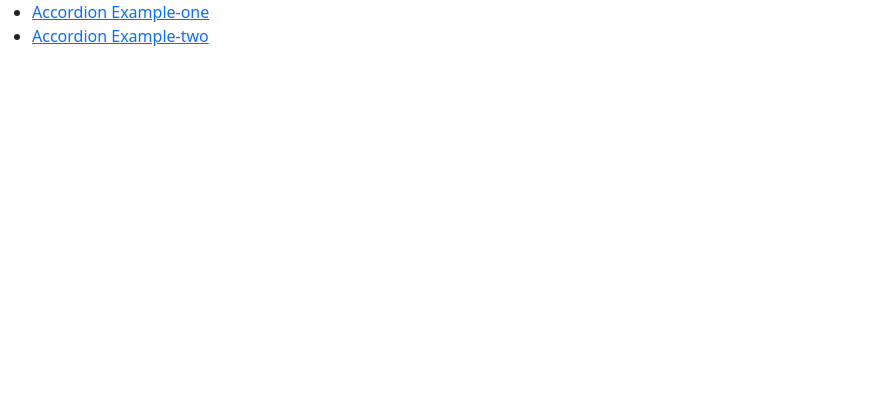
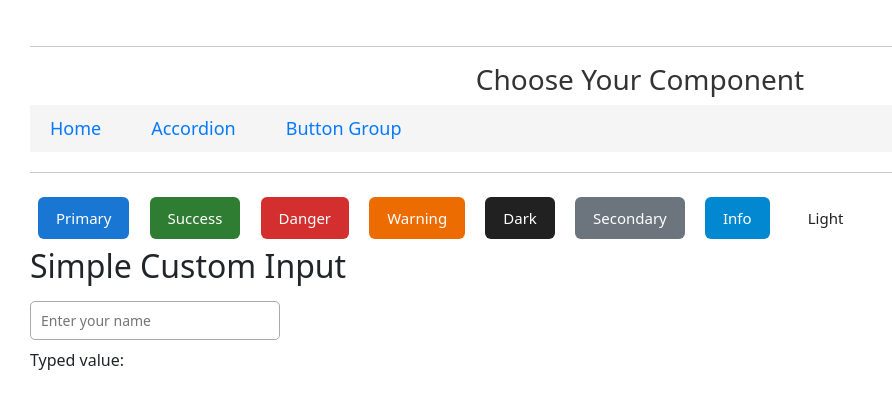
Before and after one commit to ajaynaveen99/react-components-app, a React (Vite) app: page /button-group in a window 1280 px wide. Shown: the top 408 px of the page, without its empty margins (0-892 px from the left). Built offline with nearby package versions, Linux system fonts and the light colour scheme.

Commit message:
Add Home component and custom button group with styling - Implemented Home component with welcome message - Created Button and ButtonGroup components with various button styles - Added Input component for user input - Updated App component to include routing for new components

```diff
--- a/src/App.jsx
+++ b/src/App.jsx
@@ -1,5 +1,7 @@
+import Home from "./components/Home.jsx";
 import Accordion from "./components/accordion/Accordion.jsx";
 import AccordionApp from "./components/accordion/cmp-example-two/Accordion.jsx";
+import ButtonGroup from "./components/custom_button_group/ButtonGroup.jsx";
 import { Routes, Route, Link } from "react-router-dom";
 import data from "./data";
 import "./index.css";
@@ -7,20 +9,27 @@ import "./index.css";
 function App() {
   return (
     <>
-      <nav>
+        <hr />
+    <div className="components-app"><h3>Choose Your Component</h3></div>
+
+      <nav className="nav-bar">
         <ul>
+          <li><Link to="/">Home</Link></li>
           <li>
-            <Link to="/">Accordion Example-one</Link>
+            <Link to="/accordion">Accordion</Link>
           </li>
           <li>
-            <Link to="/example-two">Accordion Example-two</Link>
+           <Link to="/button-group">Button Group</Link>
           </li>
         </ul>
       </nav>
+      <hr />
 
       <Routes>
-        <Route path="/" element={<Accordion items={data} />} />
+        <Route path="/" element={<Home />} />
+        <Route path="/accordion" element={<Accordion items={data} />} />
         <Route path="/example-two" element={<AccordionApp />} />
+        <Route path="/button-group" element={<ButtonGroup />} />
       </Routes>
     </>
   );
--- /dev/null
+++ b/src/components/Home.css
@@ -0,0 +1,7 @@
+h1{
+    text-align: center;
+    color: #333;
+    margin-top: 200px;
+
+
+}
--- /dev/null
+++ b/src/components/Home.jsx
@@ -0,0 +1,10 @@
+import React from 'react'
+import './Home.css';
+
+export default function Home() {
+  return (
+    <div>
+        <h1>WELL COME TO COMPONENTS APP 👆</h1>
+    </div>
+  )
+}
--- a/src/components/accordion/Accordion.jsx
+++ b/src/components/accordion/Accordion.jsx
@@ -1,5 +1,6 @@
 import { useState } from "react";
 import AccordionItem from "./AccordionItem";
+import { Link } from "react-router-dom";
 
 function Accordion({ items }) {
   const [openIndex, setOpenIndex] = useState(0);
@@ -10,6 +11,8 @@ function Accordion({ items }) {
 
   return (
     <div className="accordion" id="accordionExample">
+      <ul><li> <Link to="/example-two">Accordion Example-two</Link></li></ul>
+
       {items.map((item, index) => (
         <AccordionItem
           key={index}
--- /dev/null
+++ b/src/components/accordion/cmp-example-two/Question.css
@@ -0,0 +1,70 @@
+* {
+  box-sizing: border-box;
+  margin: 0;
+  padding: 0;
+}
+
+body {
+  font-family: system-ui, sans-serif;
+  background: #dbeafe;
+  color: #1e293b;
+  line-height: 1.6;
+}
+
+main {
+  display: flex;
+  justify-content: center;
+  align-items: center;
+  min-height: 100vh;
+}
+
+.container {
+  width: 90vw;
+  max-width: 600px;
+  background: white;
+  padding: 2rem;
+  border-radius: 0.5rem;
+  box-shadow: 0 5px 15px rgba(0, 0, 0, 0.1);
+}
+
+h3 {
+  text-align: center;
+  margin-bottom: 2rem;
+  font-size: 2rem;
+  color: #1e3a8a;
+}
+
+.question {
+  margin-bottom: 1rem;
+  padding: 1rem 1.5rem;
+  border-radius: 0.5rem;
+  background: #f1f5f9;
+  box-shadow: 0 2px 5px rgba(0, 0, 0, 0.05);
+}
+
+.question header {
+  display: flex;
+  justify-content: space-between;
+  align-items: center;
+  cursor: pointer;
+}
+
+.question h4 {
+  margin: 0;
+  font-size: 1rem;
+  font-weight: 500;
+}
+
+.question .btn {
+  background: transparent;
+  border: none;
+  font-size: 1.5rem;
+  color: #1e3a8a;
+  cursor: pointer;
+}
+
+.question p {
+  margin-top: 0.75rem;
+  font-size: 0.95rem;
+  color: #334155;
+}
--- a/src/components/accordion/cmp-example-two/Question.jsx
+++ b/src/components/accordion/cmp-example-two/Question.jsx
@@ -1,4 +1,5 @@
 import { useState } from "react";
+import './Question.css';
 
 function Question({ title, info }) {
   // local state for each question
--- /dev/null
+++ b/src/components/custom_button_group/Button.css
@@ -0,0 +1,74 @@
+
+body {
+  font-family: Arial, Helvetica, sans-serif;
+  background: #f4f6f8;
+  padding: 30px;
+}
+
+
+.custom-btn {
+  padding: 10px 18px;
+  margin: 8px;
+  border: none;
+  border-radius: 6px;
+  font-size: 15px;
+  cursor: pointer;
+  color: white;
+  transition: opacity 0.2s ease, transform 0.1s ease;
+}
+
+.custom-btn:hover {
+  opacity: 0.9;
+  transform: scale(1.03);
+}
+
+/* ===== Color Variants ===== */
+.btn-primary {
+  background-color: #1976d2;
+}
+
+.btn-success {
+  background-color: #2e7d32;
+}
+
+.btn-danger {
+  background-color: #d32f2f;
+}
+
+.btn-warning {
+  background-color: #ed6c02;
+}
+
+.btn-dark {
+  background-color: #212121;
+}
+.btn-light {
+  background-color: #ffffff;
+  color: #212121;
+}
+.btn-light:hover {
+  color: #000000;
+}
+.btn-info {
+  background-color: #0288d1;
+}
+.btn-secondary {
+  background-color: #6c757d;
+}
+.btn-secondary:hover {
+  background-color: #5a6268;
+}
+/* Base Input Style */
+.custom-input {
+  width: 250px;
+  padding: 8px 10px;
+  margin: 8px 0;
+  border: 1px solid #aaa;
+  border-radius: 5px;
+  font-size: 14px;
+}
+
+.custom-input:focus {
+  outline: none;
+  border-color: #1976d2;
+}
--- /dev/null
+++ b/src/components/custom_button_group/Button.jsx
@@ -0,0 +1,8 @@
+export default function Button(props){
+
+
+    const {className, children , onClick}=props
+
+    return (<> <button className={className} onClick={onClick}>{children}</button></>)
+
+}
--- /dev/null
+++ b/src/components/custom_button_group/ButtonGroup.jsx
@@ -0,0 +1,69 @@
+import Input from "../custom_button_group/Input";
+import Button from "../custom_button_group/Button";
+import './Button.css';
+import { useState } from "react";
+
+export default function ButtonGroup() {
+
+       const [name, setName] = useState("");
+  return (
+       <div>
+
+      <Button
+        className="custom-btn btn-primary"
+        onClick={() => alert("Primary button clicked")}
+      >
+        Primary
+      </Button>
+
+      <Button
+        className="custom-btn btn-success"
+        onClick={() => alert("Success button clicked")}
+      >
+        Success
+      </Button>
+
+      <Button
+        className="custom-btn btn-danger"
+        onClick={() => alert("Danger button clicked")}
+      >
+        Danger
+      </Button>
+
+      <Button
+        className="custom-btn btn-warning"
+        onClick={() => alert("Warning button clicked")}
+      >
+        Warning
+      </Button>
+
+      <Button
+        className="custom-btn btn-dark"
+        onClick={() => alert("Dark button clicked")}
+      >
+        Dark
+      </Button>
+      <Button className="custom-btn btn-secondary" onClick={() => alert("Secondary button clicked")}>
+        Secondary
+      </Button>
+      <Button className="custom-btn btn-info" onClick={() => alert("Info button clicked")}>
+        Info
+      </Button>
+      <Button className="custom-btn btn-light" onClick={() => alert("Light button clicked")}>
+        Light
+      </Button>
+      <br />
+
+
+       <h2>Simple Custom Input</h2>
+
+      <Input
+        placeholder="Enter your name"
+        value={name}
+        onChange={(e) => setName(e.target.value)}
+      />
+
+      <p>Typed value: {name}</p>
+      </div>
+  )
+}
--- /dev/null
+++ b/src/components/custom_button_group/Input.jsx
@@ -0,0 +1,13 @@
+export default function Input(props) {
+  const { value, onChange, placeholder, type = "text" } = props;
+
+  return (
+    <input
+      type={type}
+      value={value}
+      onChange={onChange}
+      placeholder={placeholder}
+      className="custom-input"
+    />
+  );
+}
--- a/src/index.css
+++ b/src/index.css
@@ -1,70 +1,28 @@
-* {
-  box-sizing: border-box;
+
+.nav-bar {
+  background-color: #f5f5f5;
+  padding: 10px 20px;
+  margin-bottom: 20px;
+}
+.nav-bar ul {
+
+  cursor: pointer;
+  display: flex;
+  gap: 50px;
+  list-style-type: none;
   margin: 0;
   padding: 0;
+  text-decoration: none;
+  font-size: 18px;
+
 }
-
-body {
-  font-family: system-ui, sans-serif;
-  background: #dbeafe;
-  color: #1e293b;
-  line-height: 1.6;
+.nav-bar ul li a{
+  text-decoration: none;
+  color: #067aff;
 }
-
-main {
-  display: flex;
-  justify-content: center;
-  align-items: center;
-  min-height: 100vh;
+.components-app{
+  text-align: center;
+  font-size: 24px;
+  font-weight: bold;
+  color: #333;
 }
-
-.container {
-  width: 90vw;
-  max-width: 600px;
-  background: white;
-  padding: 2rem;
-  border-radius: 0.5rem;
-  box-shadow: 0 5px 15px rgba(0, 0, 0, 0.1);
-}
-
-h3 {
-  text-align: center;
-  margin-bottom: 2rem;
-  font-size: 2rem;
-  color: #1e3a8a;
-}
-
-.question {
-  margin-bottom: 1rem;
-  padding: 1rem 1.5rem;
-  border-radius: 0.5rem;
-  background: #f1f5f9;
-  box-shadow: 0 2px 5px rgba(0, 0, 0, 0.05);
-}
-
-.question header {
-  display: flex;
-  justify-content: space-between;
-  align-items: center;
-  cursor: pointer;
-}
-
-.question h4 {
-  margin: 0;
-  font-size: 1rem;
-  font-weight: 500;
-}
-
-.question .btn {
-  background: transparent;
-  border: none;
-  font-size: 1.5rem;
-  color: #1e3a8a;
-  cursor: pointer;
-}
-
-.question p {
-  margin-top: 0.75rem;
-  font-size: 0.95rem;
-  color: #334155;
-}
```
